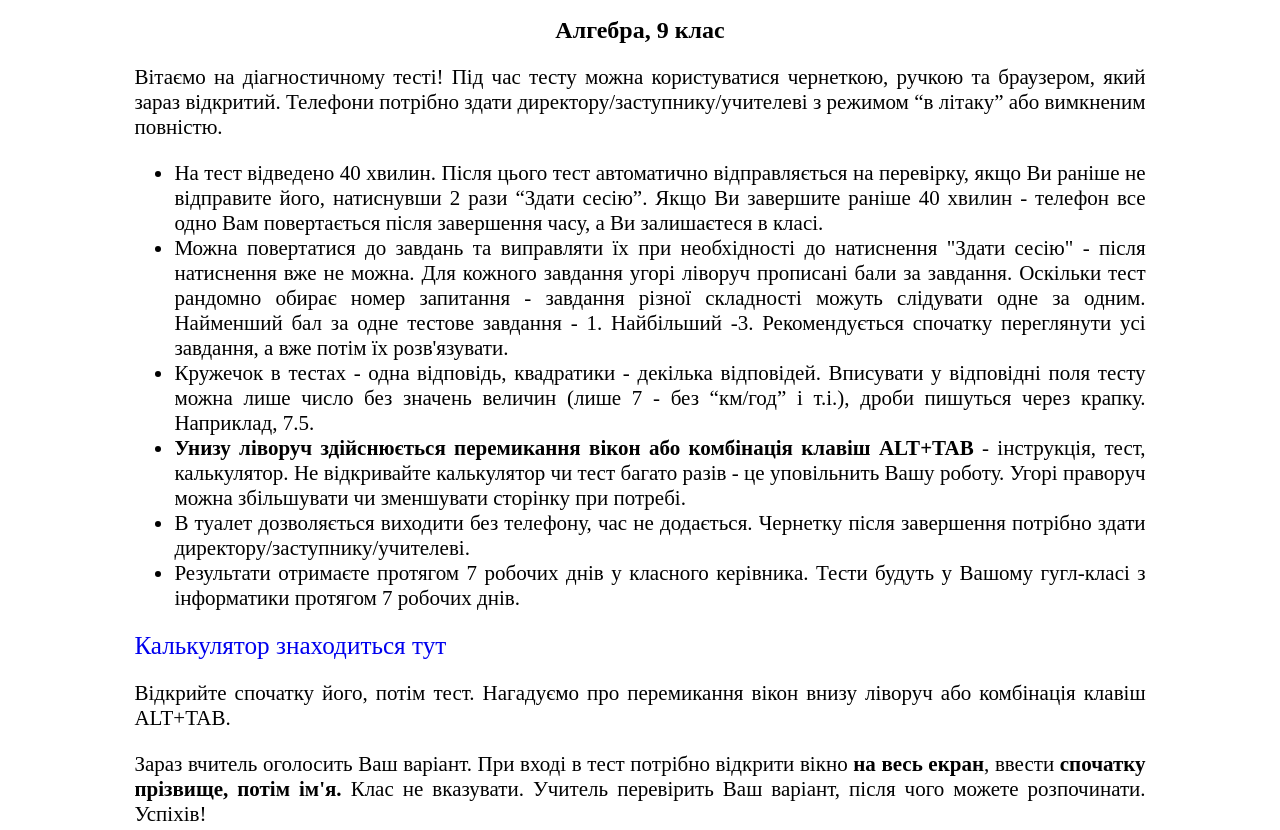
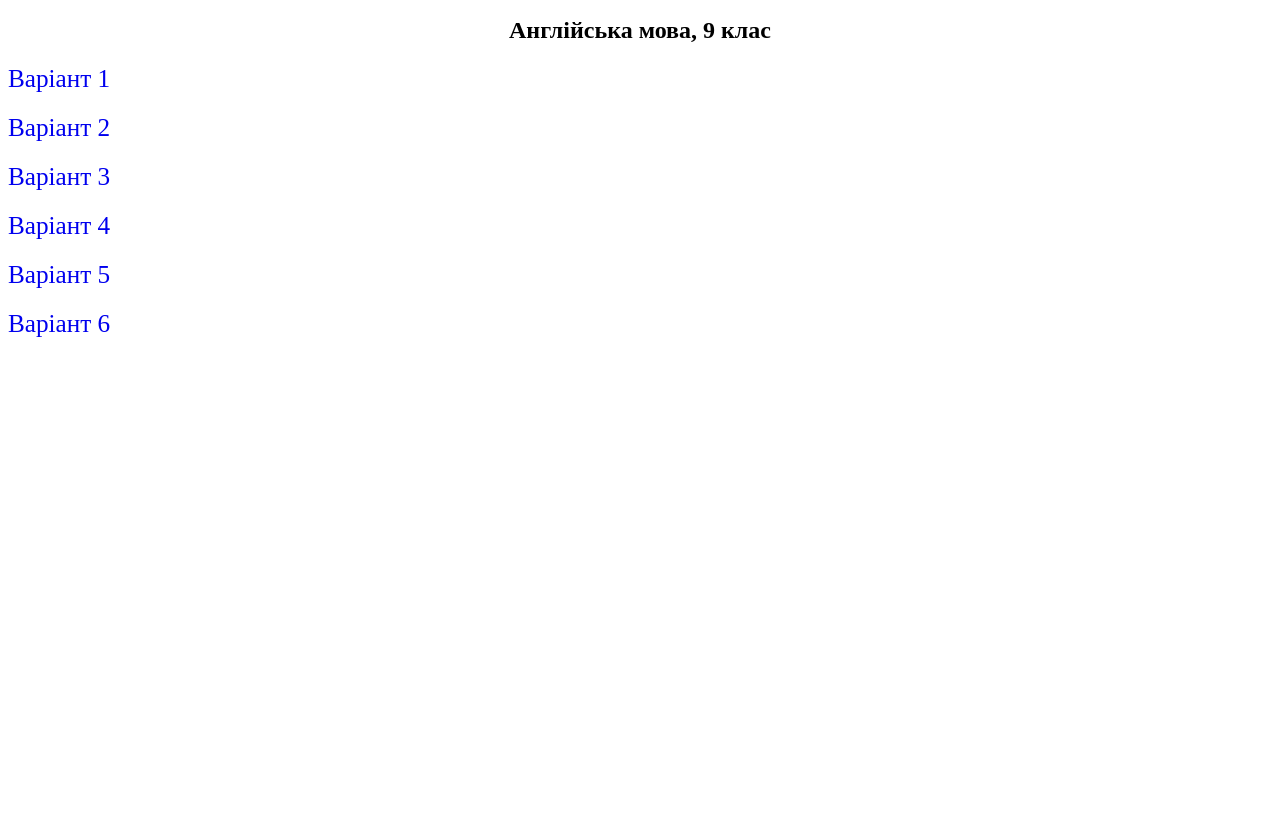
Before and after one commit to 2016olympit-commits/eng_test, a plain HTML site: page index.html in a window 1280 px wide. Shown: the part 201-1031 px from the top of the page. After the commit the page ends 800 px from the top, so only its background shows below. Drawn offline with Linux system fonts and the light colour scheme.

Commit message:
Update index.html

```diff
--- a/index.html
+++ b/index.html
@@ -9,35 +9,16 @@
   <body>
 
     <img src="https://nvkschool34.ck.ua/wp-content/uploads/2023/03/cropped-Dyzajn-bez-nazvy-14.png" alt="">
-    <section>
-    <h2>Алгебра, 9 клас</h2>
-<p>Вітаємо на діагностичному тесті!
-Під час тесту можна користуватися чернеткою, ручкою та браузером, який зараз відкритий. Телефони потрібно здати директору/заступнику/учителеві з режимом “в літаку” або вимкненим повністю. </p>
-    <ul>
-      <li>На тест відведено 40 хвилин. Після цього тест автоматично відправляється на перевірку, якщо Ви раніше не відправите його, натиснувши 2 рази “Здати сесію”. Якщо Ви завершите раніше 40 хвилин - телефон все одно Вам повертається після завершення часу, а Ви залишаєтеся в класі.</li>
-      <li>Можна повертатися до завдань та виправляти їх при необхідності до натиснення "Здати сесію" - після натиснення вже не можна.
-Для кожного завдання угорі ліворуч прописані бали за завдання.
-Оскільки тест рандомно обирає номер запитання - завдання різної складності можуть слідувати одне за одним. Найменший бал за одне тестове завдання - 1. Найбільший -3. Рекомендується спочатку переглянути усі завдання, а вже потім їх розв'язувати.</li>
-      <li>Кружечок в тестах - одна відповідь, квадратики - декілька відповідей.
-Вписувати у відповідні поля тесту можна лише число без значень величин (лише 7 - без “км/год” і т.і.), дроби пишуться через крапку. Наприклад, 7.5.</li>
-      <li><b>Унизу ліворуч здійснюється перемикання вікон або комбінація клавіш ALT+TAB</b> - інструкція, тест, калькулятор. Не відкривайте калькулятор чи тест багато разів - це уповільнить Вашу роботу. Угорі праворуч можна збільшувати чи зменшувати сторінку при потребі.</li>
-      <li>В туалет дозволяється виходити без телефону, час не додається.
-Чернетку після завершення потрібно здати директору/заступнику/учителеві.</li>
-      <li>Результати отримаєте протягом 7 робочих днів у класного керівника. Тести будуть у Вашому гугл-класі з інформатики протягом 7 робочих днів.</li>
-    </ul>
-<p><a href="https://www.desmos.com/fourfunction?lang=uk" target="_blank">Калькулятор знаходиться тут</a></p>
-<p>Відкрийте спочатку його, потім тест. Нагадуємо про перемикання вікон внизу ліворуч або комбінація клавіш ALT+TAB.</p>
-<p>Зараз вчитель оголосить Ваш варіант. При вході в тест потрібно відкрити вікно <b>на весь екран</b>, ввести <b>спочатку прізвище, потім ім'я.</b> Клас не вказувати. Учитель перевірить Ваш варіант, після чого можете розпочинати. Успіхів!</p>
+
+
+    <main>
+    <h2>Англійська мова, 9 клас</h2>
       <p><a href="https://www.classtime.com/code/FAVFG6?secret=ef96ad7ffc8415355ea8170c4657d361b0497cf22c534feabef8b7ff436663eb">Варіант 1</a></p>
       <p><a href="https://www.classtime.com/code/M3KUCB?secret=e6e859d5a5e913286cf3769fbb0672e9214fd4567bc2efd09a3c914aaf01b3d1">Варіант 2 </a></p>
       <p><a href="#">Варіант 3 </a></p>
       <p><a href="#">Варіант 4</a></p>
       <p><a href="#">Варіант 5</a></p>
       <p><a href="#">Варіант 6</a></p>
-  </section>
-
-    <main>
-    <h2>Англійська мова, 9 клас</h2>
-
+    </main>
   </body>
 </html>
```
